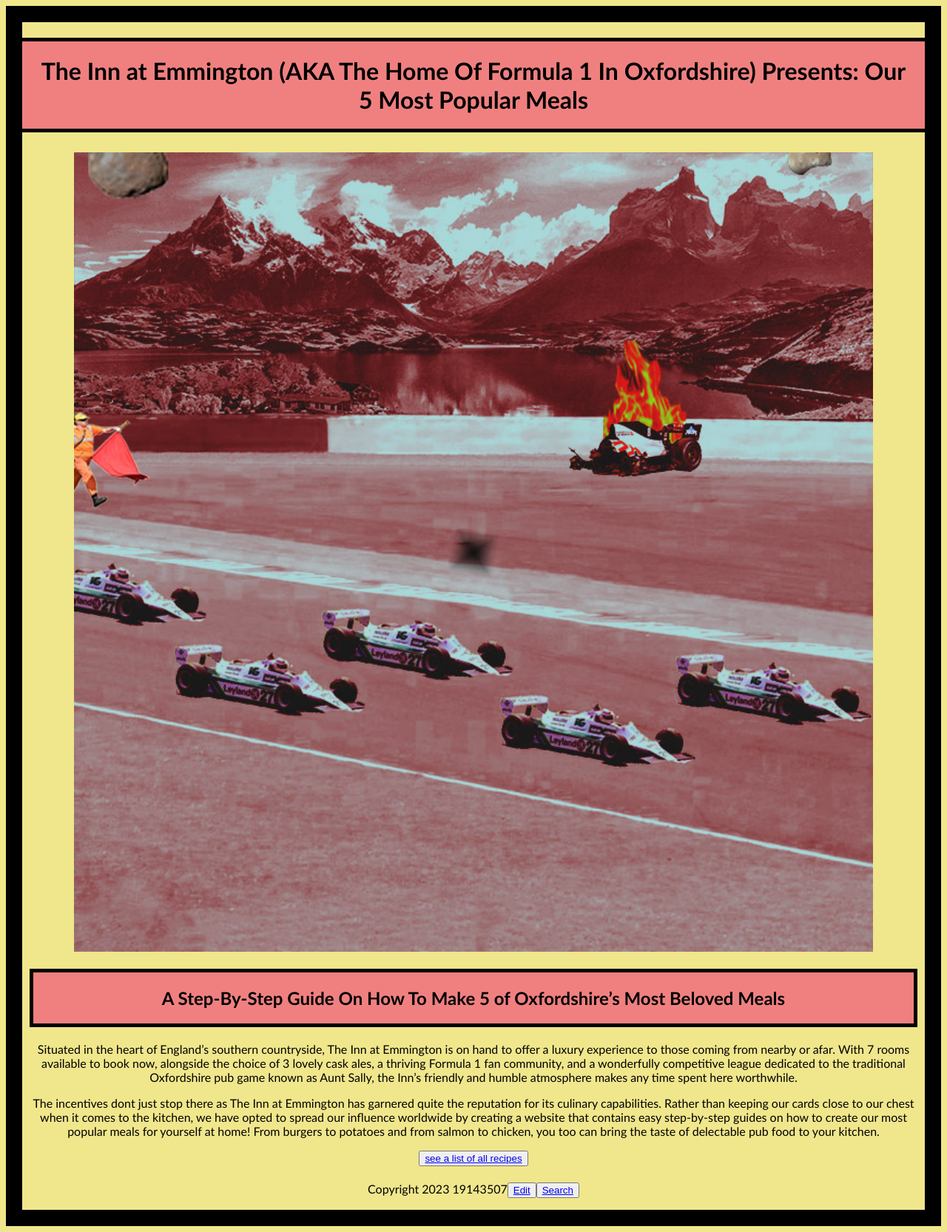
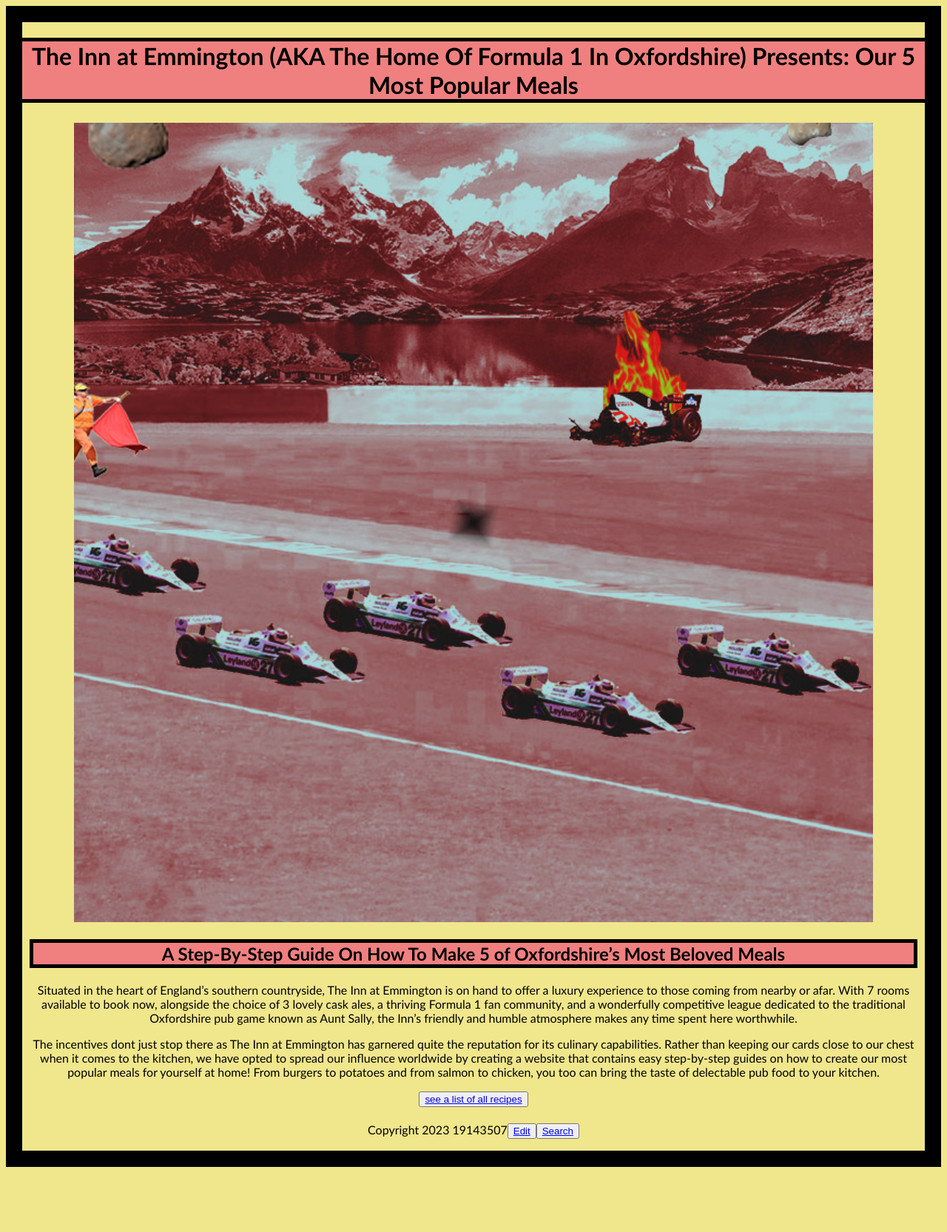
Before and after one commit to 19143507/inn-at-emmington, a Jekyll site: the page built from home/index.md, in a window 1280 px wide. Shown: the whole page at 74% size. Built offline with Jekyll 4.4.1, drawn with Linux system fonts in a browser that asks for light colours; after the commit the page ends 1586 px from its top, so only the background shows below that.

Commit message:
Update recipes.css

```diff
--- a/styles/recipes.css
+++ b/styles/recipes.css
@@ -13,26 +13,17 @@ main{
   background-color: khaki;
 }
 
-title{
-  text-align: center;
-  background-color: lightcoral;
-  border: 5px solid black;
-  padding: 20px;
-}
-
 h1 {
   text-align: center;
   background-color: lightcoral;
   border-top: 5px solid black;
   border-bottom: 5px solid black;;
-  padding: 20px;
 }
 
 h2 {
   text-align: center;
   background-color: lightcoral;
   border: 5px solid black;
-  padding: 20px;
 }
 
 body {
```
